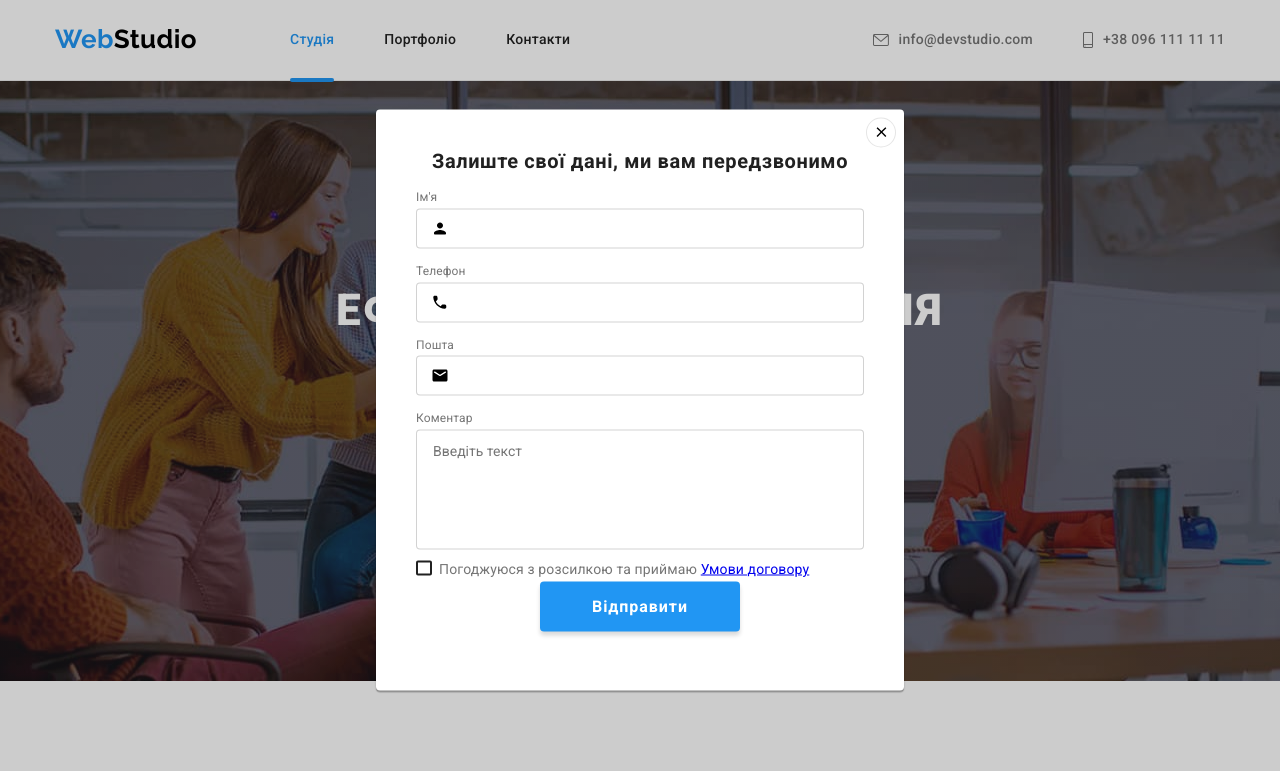
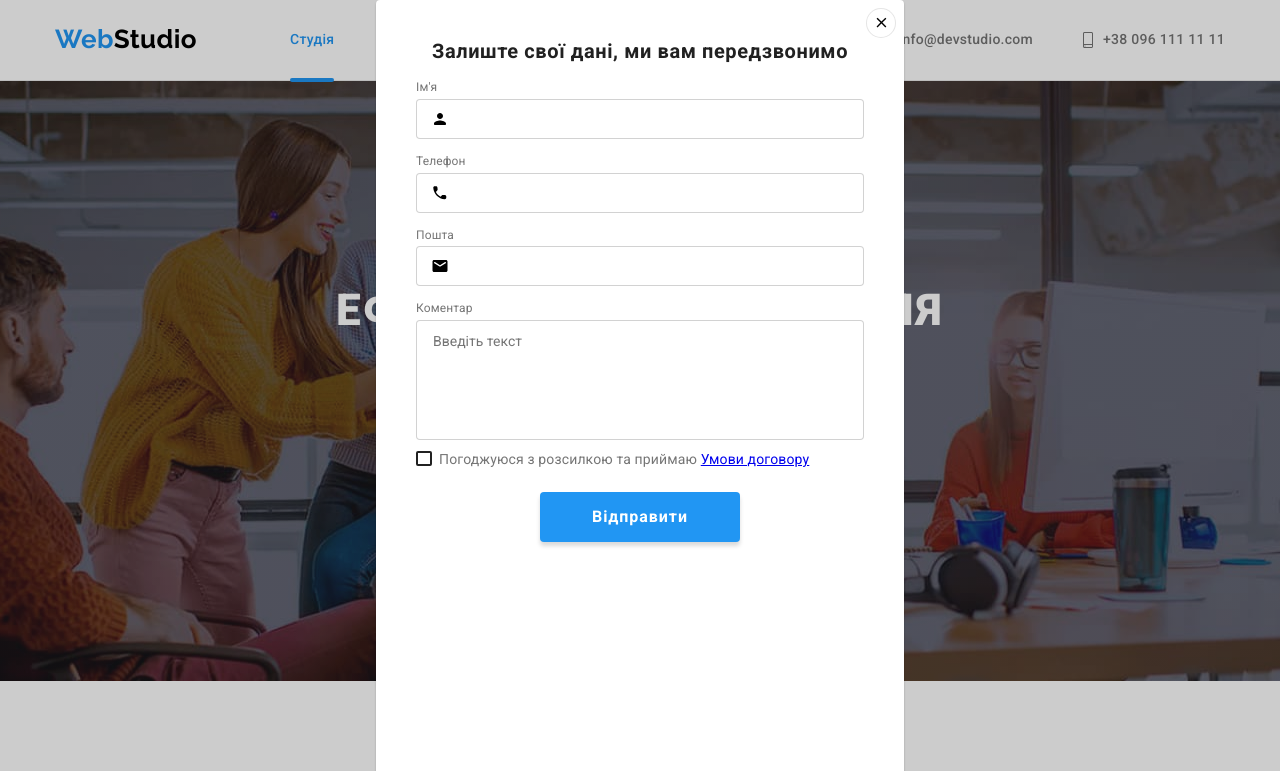
Before and after one commit to NazariiTkach/goit-markup-hw-06, a plain HTML site: page index.html in a window 1280 px wide. Both pictures are taken after a click on the button "Замовити послугу". Shown: the top 771 px of the page. Drawn offline with nearby package versions, Linux system fonts and the light colour scheme.

Commit message:
27-10-2022 20:31
change .html, .css

```diff
--- a/css/styles.css
+++ b/css/styles.css
@@ -768,7 +768,7 @@ body {
   box-shadow: 0px 1px 3px rgba(0, 0, 0, 0.12), 0px 1px 1px rgba(0, 0, 0, 0.14),
     0px 2px 1px rgba(0, 0, 0, 0.2);
   border-radius: 4px;
-  max-height: 581px;
+  height: 581px;
   height: 100%;
   width: 528px;
   background-color: var(--white-color);
@@ -802,6 +802,7 @@ body {
   gap: 18px;
   cursor: pointer;
   outline: none;
+  transition: border-color var(--timing-function);
 }
 
 .form-control {
@@ -814,6 +815,11 @@ body {
   left: 15px;
   top: 50%;
   transform: translateY(-50%);
+  transition: fill var(--timing-function);
+}
+
+.form-control:focus-within .input-icon {
+  fill: var(--accent-color);
 }
 
 textarea {
@@ -825,12 +831,15 @@ textarea {
   border: 1px solid rgba(33, 33, 33, 0.2);
   border-radius: 4px;
   outline: none;
+  transition: border-color var(--timing-function);
 }
 
 .form-input:focus,
 textarea:focus {
   border-color: var(--accent-color);
 }
+
+
 
 .button-close {
   position: absolute;
@@ -863,7 +872,7 @@ textarea:focus {
 }
 
 .form-button {
-  margin: 0 auto;
+  margin: 20px auto 0 auto;
 }
 
 .form-button:hover,
```
